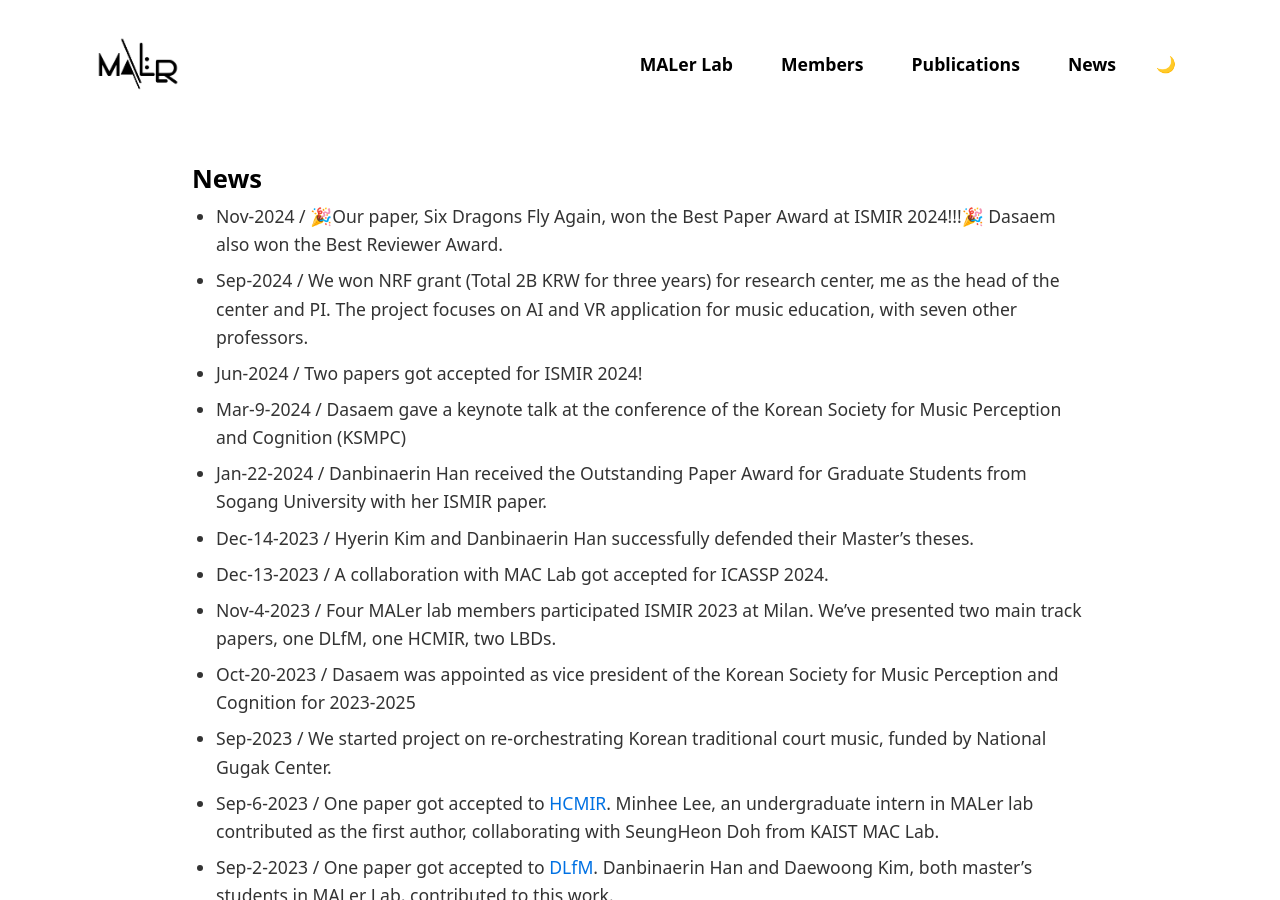
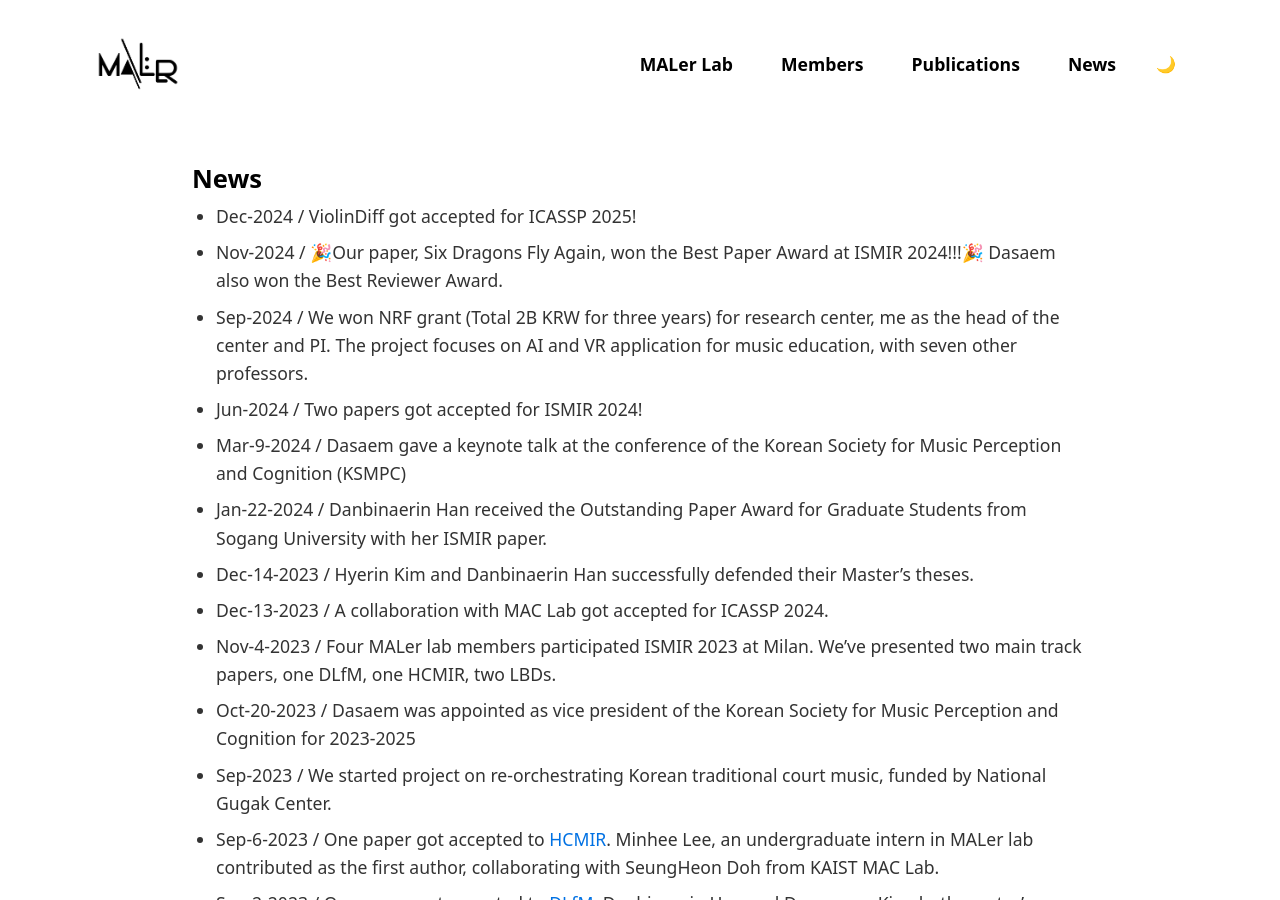
Before and after one commit to MALerLab/MALerLab.github.io, a Jekyll site: the page built from _pages/news.md, in a window 1280 px wide and 900 px high. Built offline with Jekyll 4.4.1, drawn with Linux system fonts in a browser that asks for light colours; some web fonts are replaced; comment, search, counter and statistics services are not loaded.

Commit message:
Update news.md

```diff
--- a/_pages/news.md
+++ b/_pages/news.md
@@ -11,6 +11,8 @@ excerpt: "News of MALer Lab"
 {% for news in site.data.news %}
 - **{{ news.date }}:** {{ news.content }}
 {% endfor %} -->
+
+* Dec-2024 / ViolinDiff got accepted for ICASSP 2025!
 
 * Nov-2024 / 🎉Our paper, Six Dragons Fly Again, won the Best Paper Award at ISMIR 2024!!!🎉 Dasaem also won the Best Reviewer Award.
 
```
